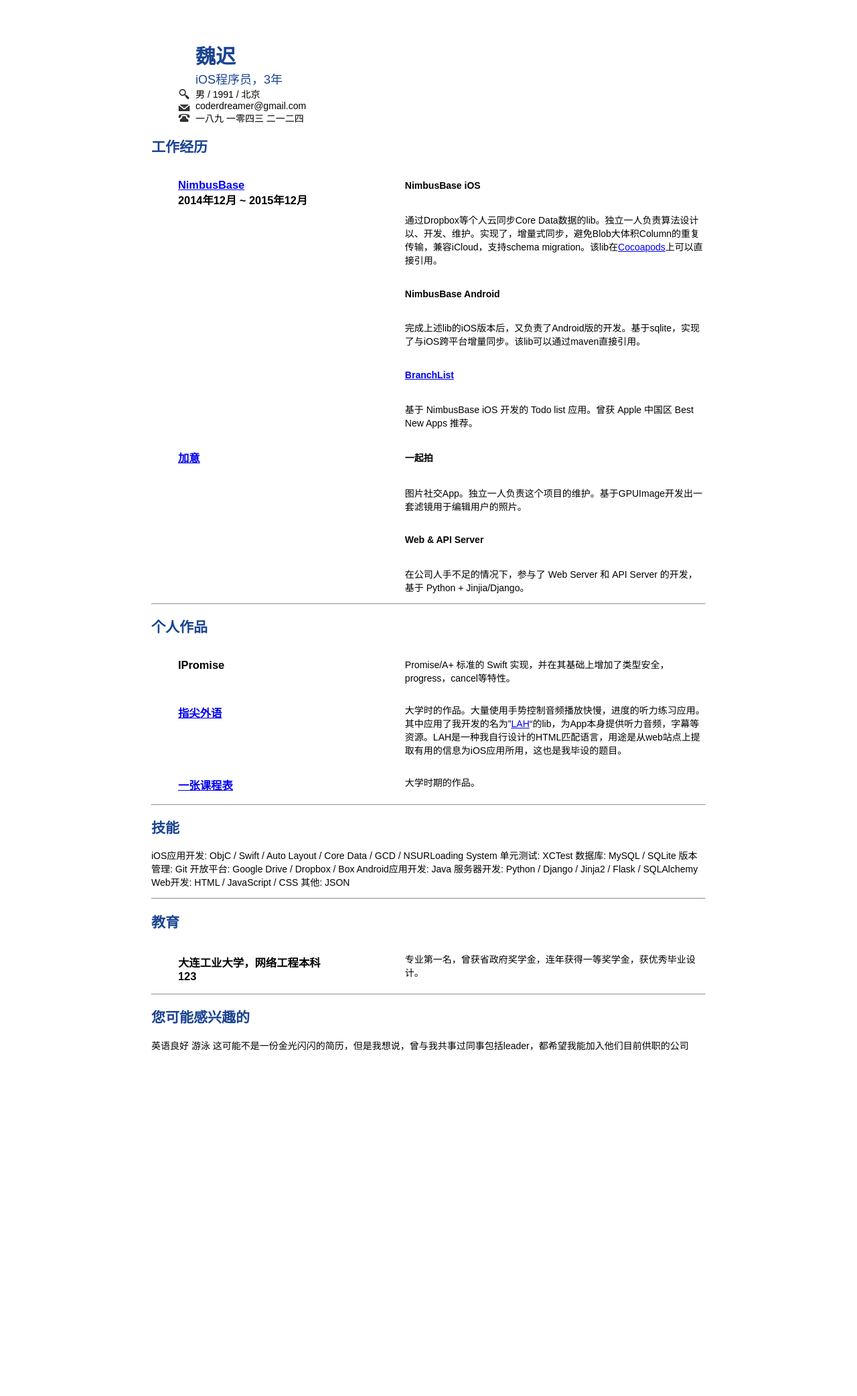
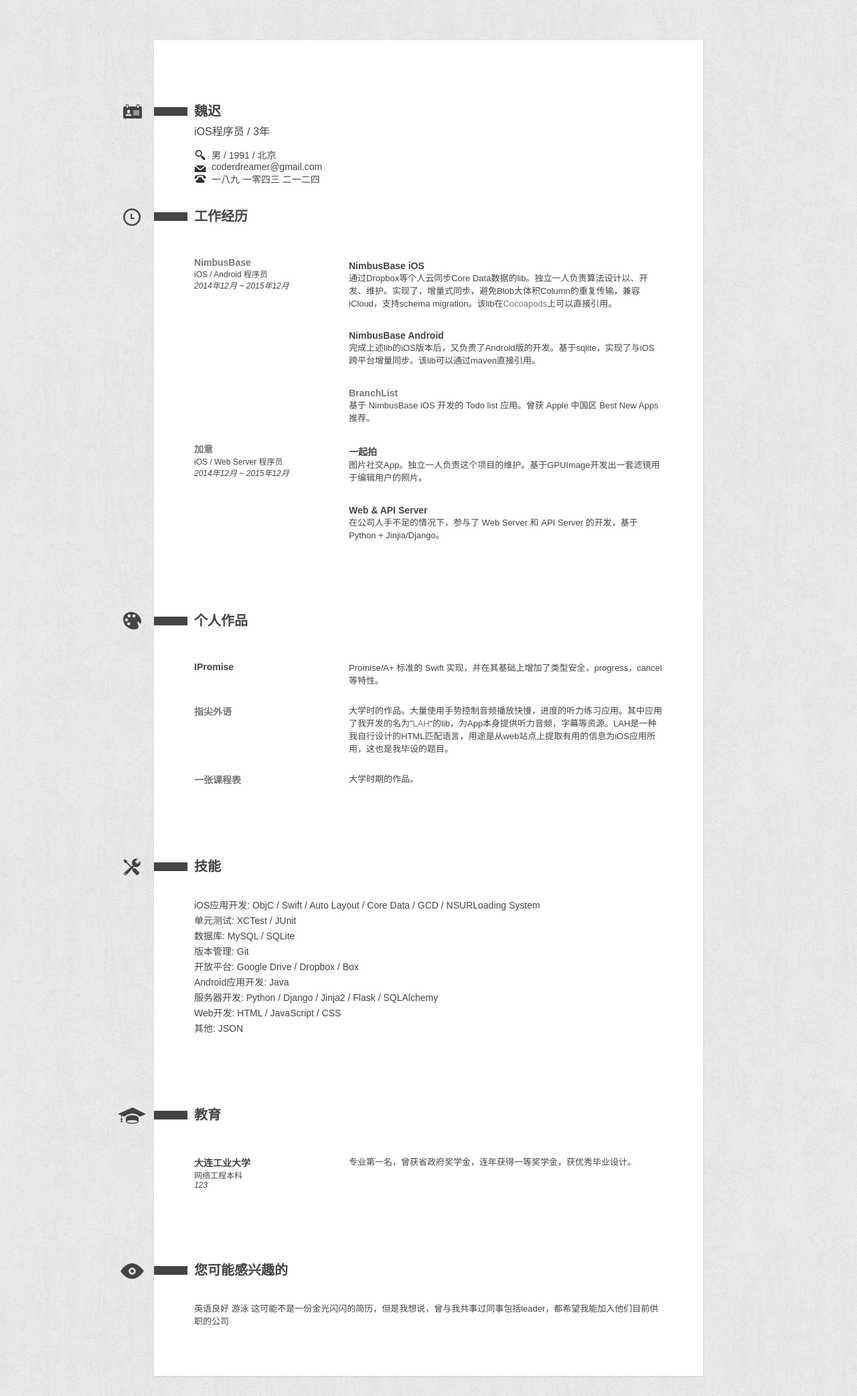
Before and after one commit to coppercash/coppercash.github.io, a Jekyll site: the page built from articles/resume/resume_cn.md, in a window 1280 px wide. Shown: the whole page at 67% size. Built offline with Jekyll 4.4.1, drawn with Linux system fonts in a browser that asks for light colours; before the commit the page ends 1671 px from its top, so only the background shows below that.

Commit message:
Protective commit

```diff
--- a/_layouts/resume.html
+++ b/_layouts/resume.html
@@ -16,45 +16,82 @@
 
 <style>
 
+    body {
+        background-image: url("/media/resources/articles/resume/img/background.png");
+    }
+    a, a:link, a:active, a:visited {
+        text-decoration: none;
+    }
+    a:hover {
+        text-decoration: underline;
+    }
+
     article {
-        width:828px;
-        margin: 60px auto 100px;
         font-size: 14px;
         font-family: "Lekton", "Hiragino Sans GB", "Microsoft YaHei", sans-serif;
+        color: #444;
+
+        max-width: 700px;
+        margin: 60px auto 30px;
+        padding: 60px;
+        background: #fff;
+        box-shadow: 0 1px 3px rgba(0,0,0,.1);
+        position: relative;
     }
     article ul {
         list-style-type: none;
+        padding: 0;
     }
     article hr {
         clear: both;
+        border: none;
+        height: 60px;
+    }
+    article p {
+        font-size: 13px;
+    }
+    article a, a:link, a:active, a:visited, a:hover {
+        color: #777;
     }
 
     article > ul:first-of-type > li { /* Self */
         background: no-repeat 0 .2em;
         padding-left: 26px;
     }
-    article > ul:first-of-type > li:nth-of-type(1) {  /* Name */
-        color: #1b4491;
-        font-weight: bold;
-        font-size: 30px;
+    article > h2:nth-of-type(1) {
+        margin-bottom: 10px;
     }
-    article > ul:first-of-type > li:nth-of-type(2) { /* Objective */
-        color: #1b4491;
-        font-size: 18px;
+    article > h2:nth-of-type(1) + p {
+        margin-top: 0;
     }
-    article > ul:first-of-type > li:nth-of-type(3) {    /* Detail */
-        background-image: url(/media/img/articles/resume/icn-detail.gif);
+    article > h2:nth-of-type(1) + p > em {
+        font-style: normal;
+        font-size: 16px;
+        font-weight: normal;
     }
-    article > ul:first-of-type > li:nth-of-type(4) {    /* Email */
-        background-image: url(/media/img/articles/resume/icn-mail.gif);
+    article > h2:nth-of-type(1) + p + ul > li:nth-of-type(1) {    /* Detail */
+        background-image: url(/media/resources/articles/resume/img/icn-detail.gif);
     }
-    article > ul:first-of-type > li:nth-of-type(5) {    /* Phone */
-        background-image: url(/media/img/articles/resume/icn-tel.gif);
+    article > h2:nth-of-type(1) + p + ul > li:nth-of-type(2) {    /* Email */
+        background-image: url(/media/resources/articles/resume/img/icn-mail.gif);
+    }
+    article > h2:nth-of-type(1) + p + ul > li:nth-of-type(3) {    /* Phone */
+        background-image: url(/media/resources/articles/resume/img/icn-tel.gif);
     }
 
     article h2 {
-        color:#1b4491;
         clear: both;
+        font-weight: bold;
+        font-size: 20px;
+
+        border-left: 50px solid #444;
+        padding-left: 10px;
+        left: -60px;
+        position: relative;
+
+        height: 13px;
+        line-height: 13px;
+        margin: 40px 0 40px 0;
     }
     article h4 {
         display: inline-flex;
@@ -65,23 +102,77 @@
     article > h2 + ul > li > h3 {
         display: inline;
         float: left;
-        width: 40%;
+        width: 30%;
+        font-size: 14px;
+        font-style: normal;
+        font-weight: bold;
     }
     article > h2 + ul > li > ul {
         display: inline;
         float: right;
-        width: 57%;
+        width: 67%;
         padding: 0;
     }
     article > h2 + ul > li > p {
         display: inline;
         float: right;
-        width: 57%;
+        width: 67%;
         padding: 0;
+    }
+    article > h2 + ul > li > h3 > em {
+        display: block;
+        font-size: 12px;
+        font-style: normal;
+        font-weight: normal;
     }
     article > h2 + ul > li > h3 > time {
         display: block;
+        font-size: 12px;
+        font-style: italic;
+        font-weight: normal;
     }
+    article > h2 + ul > li > ul > li > h4 {
+        margin-bottom: 0;
+    }
+    article > h2 + ul > li > ul > li > p {
+        margin-top: 0;
+    }
+
+    /*
+    icons for sections
+    */
+    article > h2::before {
+        content: "";
+        position: absolute;
+        width: 45px;
+        height: 45px;
+        left: -105px;
+        top: -15px;
+        background-image: url(/media/resources/articles/resume/img/icons.png);
+    }
+    article > h2:nth-of-type(1)::before {
+        background-position: -90px bottom;
+    }
+    article > h2:nth-of-type(2)::before {
+        background-position: -45px top;
+    }
+    article > h2:nth-of-type(3)::before {
+        background-position: -45px bottom;
+    }
+    article > h2:nth-of-type(4)::before {
+        background-position: left top;
+    }
+    article > h2:nth-of-type(5)::before {
+        background-position: right top;
+    }
+    article > h2:nth-of-type(6)::before {
+        background-position: -90px top;
+    }
+
+    article >h2:nth-of-type(4) + ul > li {
+        margin: 3px 0 3px 0;
+    }
+
 </style>
 
 <article>
--- a/articles/resume/resume_cn.md
+++ b/articles/resume/resume_cn.md
@@ -3,8 +3,9 @@ title: 简历
 layout: resume
 ---
 
-+ 魏迟
-+ iOS程序员，3年
+## 魏迟
+*iOS程序员 / 3年*
+
 + 男 / 1991 / 北京
 + coderdreamer@gmail.com
 + 一八九 一零四三 二一二四
@@ -12,7 +13,7 @@ layout: resume
 
 ## 工作经历
 
-+ ### [NimbusBase](http://nimbusbase.com) <time>2014年12月 ~ 2015年12月</time>
++ ### [NimbusBase](http://nimbusbase.com) *iOS / Android 程序员* <time>2014年12月 ~ 2015年12月</time>
   + #### NimbusBase iOS
     通过Dropbox等个人云同步Core Data数据的lib。独立一人负责算法设计以、开发、维护。实现了，增量式同步，避免Blob大体积Column的重复传输，兼容iCloud，支持schema migration。该lib在[Cocoapods](http://cocoapods.org/?q=Nimbusbase)上可以直接引用。
   + #### NimbusBase Android
@@ -20,7 +21,7 @@ layout: resume
   + #### [BranchList](https://itunes.apple.com/cn/app/branchlist/id885672869)
     基于 NimbusBase iOS 开发的 Todo list 应用。曾获 Apple 中国区 Best New Apps 推荐。
 
-+ ### [加意](http://www.jiae.com)
++ ### [加意](http://www.jiae.com) *iOS / Web Server 程序员* <time>2014年12月 ~ 2015年12月</time>
   + #### 一起拍
     图片社交App。独立一人负责这个项目的维护。基于GPUImage开发出一套滤镜用于编辑用户的照片。
   + #### Web & API Server
@@ -41,21 +42,21 @@ layout: resume
 
 ## 技能
 
-iOS应用开发: ObjC / Swift / Auto Layout / Core Data / GCD / NSURLoading System
-单元测试: XCTest
-数据库: MySQL / SQLite
-版本管理: Git
-开放平台: Google Drive / Dropbox / Box
-Android应用开发: Java
-服务器开发: Python / Django / Jinja2 / Flask / SQLAlchemy
-Web开发: HTML / JavaScript / CSS
-其他: JSON
++ iOS应用开发: ObjC / Swift / Auto Layout / Core Data / GCD / NSURLoading System
++ 单元测试: XCTest / JUnit
++ 数据库: MySQL / SQLite
++ 版本管理: Git
++ 开放平台: Google Drive / Dropbox / Box
++ Android应用开发: Java
++ 服务器开发: Python / Django / Jinja2 / Flask / SQLAlchemy
++ Web开发: HTML / JavaScript / CSS
++ 其他: JSON
 
 ---
 
 ## 教育
 
-+ ### 大连工业大学，网络工程本科 <time>123</time>
++ ### 大连工业大学 *网络工程本科* <time>123</time>
   专业第一名，曾获省政府奖学金，连年获得一等奖学金，获优秀毕业设计。
 
 ---
```
Also changed, not shown: media/resources/articles/resume/img/background.png (added), media/resources/articles/resume/img/icn-detail.gif (renamed from media/img/articles/resume/icn-detail.gif), media/resources/articles/resume/img/icn-mail.gif (renamed from media/img/articles/resume/icn-mail.gif), media/resources/articles/resume/img/icn-tel.gif (renamed from media/img/articles/resume/icn-tel.gif), media/resources/articles/resume/img/icons.png (added).
